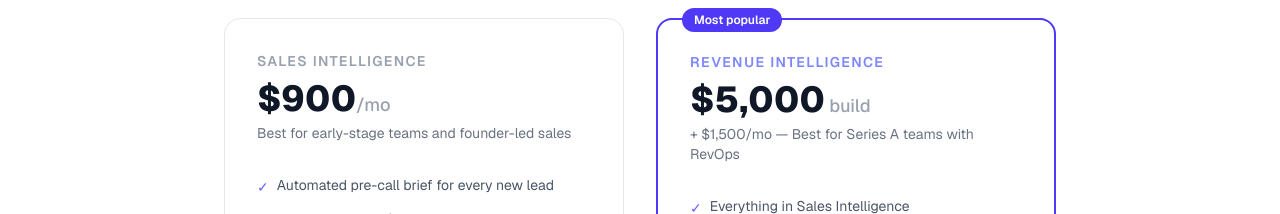
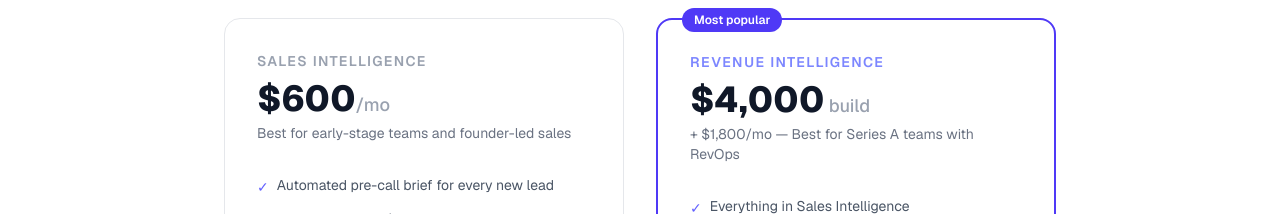
Before and after one commit to enzoanucci-ai/prepclose, a Next.js app: page / in a window 1280 px wide. Shown: the part 2560-2774 px from the top of the page. Built offline with nearby package versions, Linux system fonts and the light colour scheme.

Commit message:
Update pricing: $600/mo Starter, $4k build + $1,800/mo Growth
Co-Authored-By: Claude Sonnet 4.6 <noreply@anthropic.com>

```diff
--- a/app/page.tsx
+++ b/app/page.tsx
@@ -155,7 +155,7 @@ export default function Home() {
             <div className="rounded-2xl border border-gray-200 p-8">
               <p className="text-sm font-semibold text-gray-400 uppercase tracking-widest mb-2">Sales Intelligence</p>
               <p className="text-4xl font-extrabold mb-1">
-                $900<span className="text-lg font-medium text-gray-400">/mo</span>
+                $600<span className="text-lg font-medium text-gray-400">/mo</span>
               </p>
               <p className="text-gray-500 text-sm mb-8">Best for early-stage teams and founder-led sales</p>
               <ul className="space-y-3 text-sm text-gray-600 mb-10">
@@ -188,9 +188,9 @@ export default function Home() {
               </span>
               <p className="text-sm font-semibold text-indigo-400 uppercase tracking-widest mb-2">Revenue Intelligence</p>
               <p className="text-4xl font-extrabold mb-1">
-                $5,000<span className="text-lg font-medium text-gray-400"> build</span>
+                $4,000<span className="text-lg font-medium text-gray-400"> build</span>
               </p>
-              <p className="text-gray-500 text-sm mb-8">+ $1,500/mo — Best for Series A teams with RevOps</p>
+              <p className="text-gray-500 text-sm mb-8">+ $1,800/mo — Best for Series A teams with RevOps</p>
               <ul className="space-y-3 text-sm text-gray-600 mb-10">
                 {[
                   "Everything in Sales Intelligence",
```
